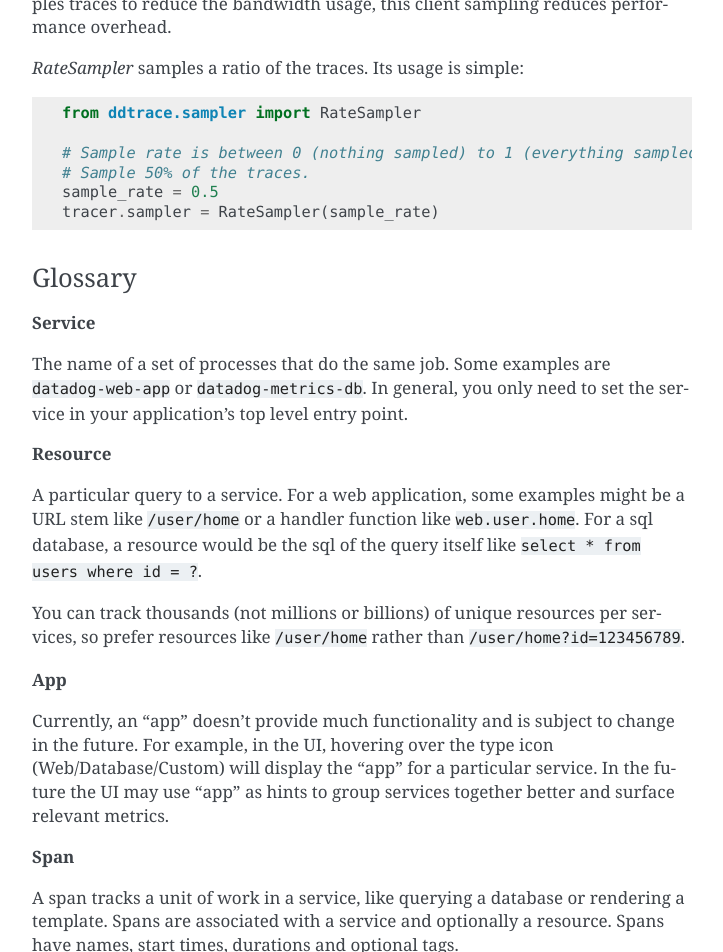
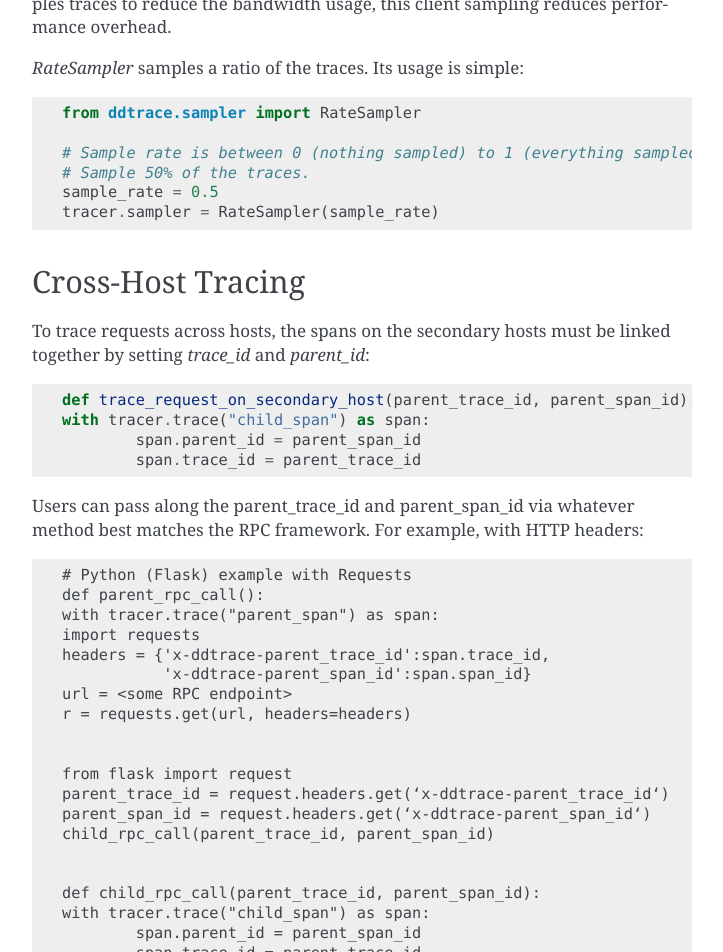
Before and after one commit to korniltsev-grafanista/pyroscope-python, a Sphinx documentation site: the page built from docs/index.rst, in a window 1280 px wide and 1400 px high, scrolled down 1697 px. Shown: the top 952 px of the window, without its empty margins (388-1111 px from the left). Built offline with Sphinx 7.4.7, drawn with Linux system fonts in a browser that asks for light colours; some of the changed text lies outside the part shown.

Commit message:
Add docs on cross-host tracing
Upstream-Commit: 352a973ae18419742164459f5e49d1f0c5c3f15a

```diff
--- a/docs/index.rst
+++ b/docs/index.rst
@@ -88,6 +88,39 @@ reduces performance overhead.
     sample_rate = 0.5
     tracer.sampler = RateSampler(sample_rate)
 
+Cross-Host Tracing
+--------
+
+To trace requests across hosts, the spans on the secondary hosts must be linked together by setting `trace_id` and `parent_id`::
+
+    def trace_request_on_secondary_host(parent_trace_id, parent_span_id):
+    with tracer.trace("child_span") as span:
+            span.parent_id = parent_span_id
+            span.trace_id = parent_trace_id
+
+
+Users can pass along the parent_trace_id and parent_span_id via whatever method best matches the RPC framework. For example, with HTTP headers::
+
+    # Python (Flask) example with Requests
+    def parent_rpc_call():
+    with tracer.trace("parent_span") as span:
+    import requests
+    headers = {'x-ddtrace-parent_trace_id':span.trace_id,
+               'x-ddtrace-parent_span_id':span.span_id}
+    url = <some RPC endpoint>
+    r = requests.get(url, headers=headers)
+
+
+    from flask import request
+    parent_trace_id = request.headers.get(‘x-ddtrace-parent_trace_id‘)
+    parent_span_id = request.headers.get(‘x-ddtrace-parent_span_id‘)
+    child_rpc_call(parent_trace_id, parent_span_id)
+
+
+    def child_rpc_call(parent_trace_id, parent_span_id):
+    with tracer.trace("child_span") as span:
+            span.parent_id = parent_span_id
+            span.trace_id = parent_trace_id
 
 
 Glossary
```
